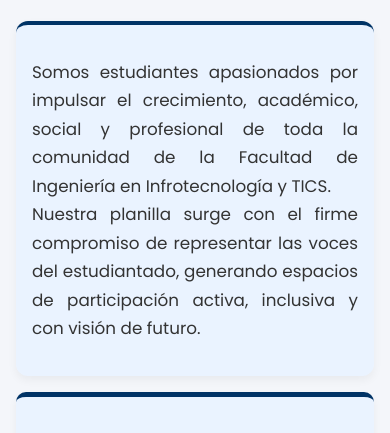
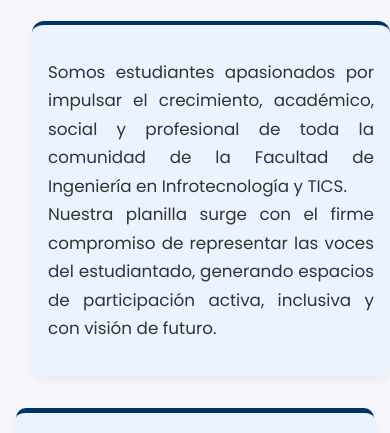
Before and after one commit to jossme34/Intec, a plain HTML site: page index.html in a window 390 px wide. Shown: the part 411-844 px from the top of the page. Drawn offline with Linux system fonts and the light colour scheme.

Commit message:
style.css

```diff
--- a/style.css
+++ b/style.css
@@ -276,7 +276,7 @@ footer {
   max-width: 900px;
   margin: 0 auto 2rem auto;
   background-color: #eaf3ff;
-  padding: 1.5rem 2rem;
+  padding: 1rem;
   border-radius: 12px;
   box-shadow: 0 4px 10px rgba(0, 0, 0, 0.05);
   border-top: 4px solid #003366;
@@ -352,7 +352,7 @@ body.fade-out {
 @media (max-width: 600px) {
   .content-parrafo {
     padding: 1rem;
-    margin: 1rem auto;
+    margin: 0 1rem 2rem 1rem;
   }
 
   .section {
```
